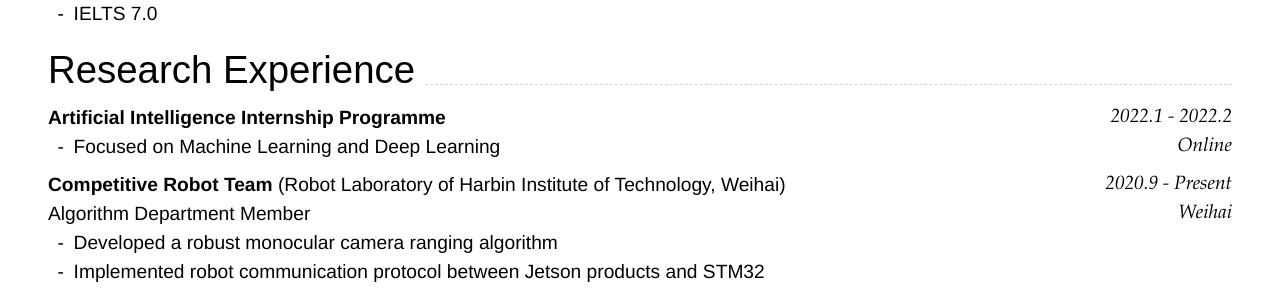
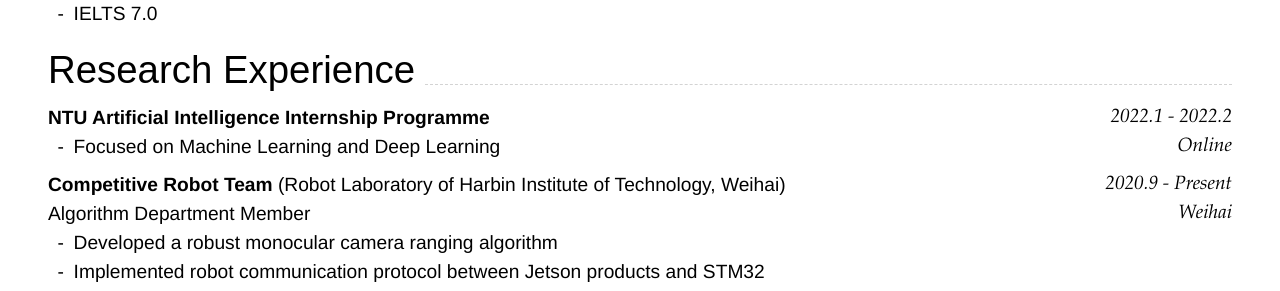
Before and after one commit to skywalker-dell/CV, a Jekyll site: the page built from index.md, in a window 1280 px wide. Shown: the part 330-621 px from the top of the page. Built offline with Jekyll 4.4.1, drawn with Linux system fonts in a browser that asks for light colours; nearby versions of some CDN libraries.

Commit message:
fix some bug

````diff
--- a/index.md
+++ b/index.md
@@ -42,7 +42,7 @@ Weihai
 
 
 ## Research Experience
-### **Artificial Intelligence Internship Programme** `2022.1 - 2022.2`
+### **NTU Artificial Intelligence Internship Programme** `2022.1 - 2022.2`
 ```
 Online
 ```
````
